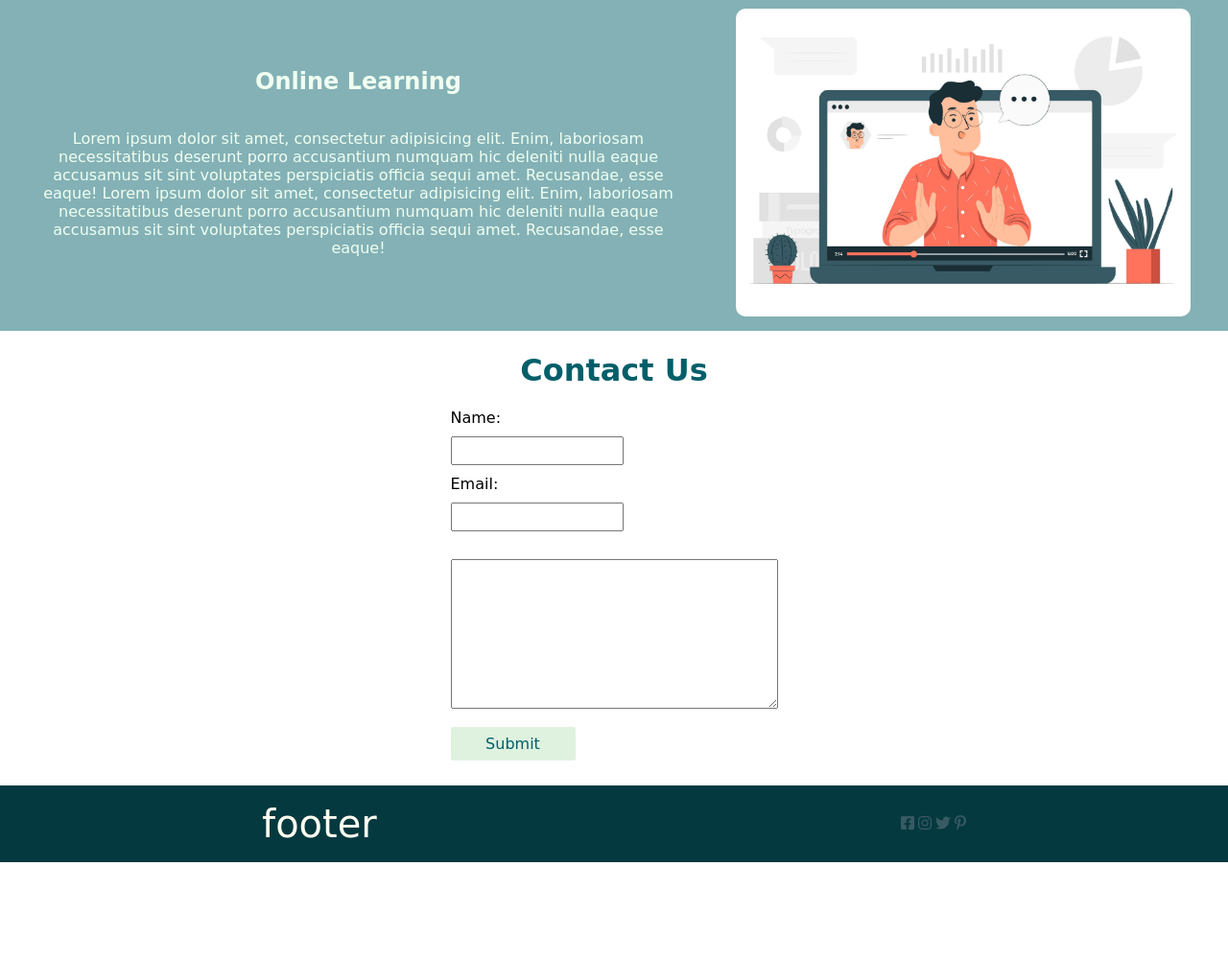
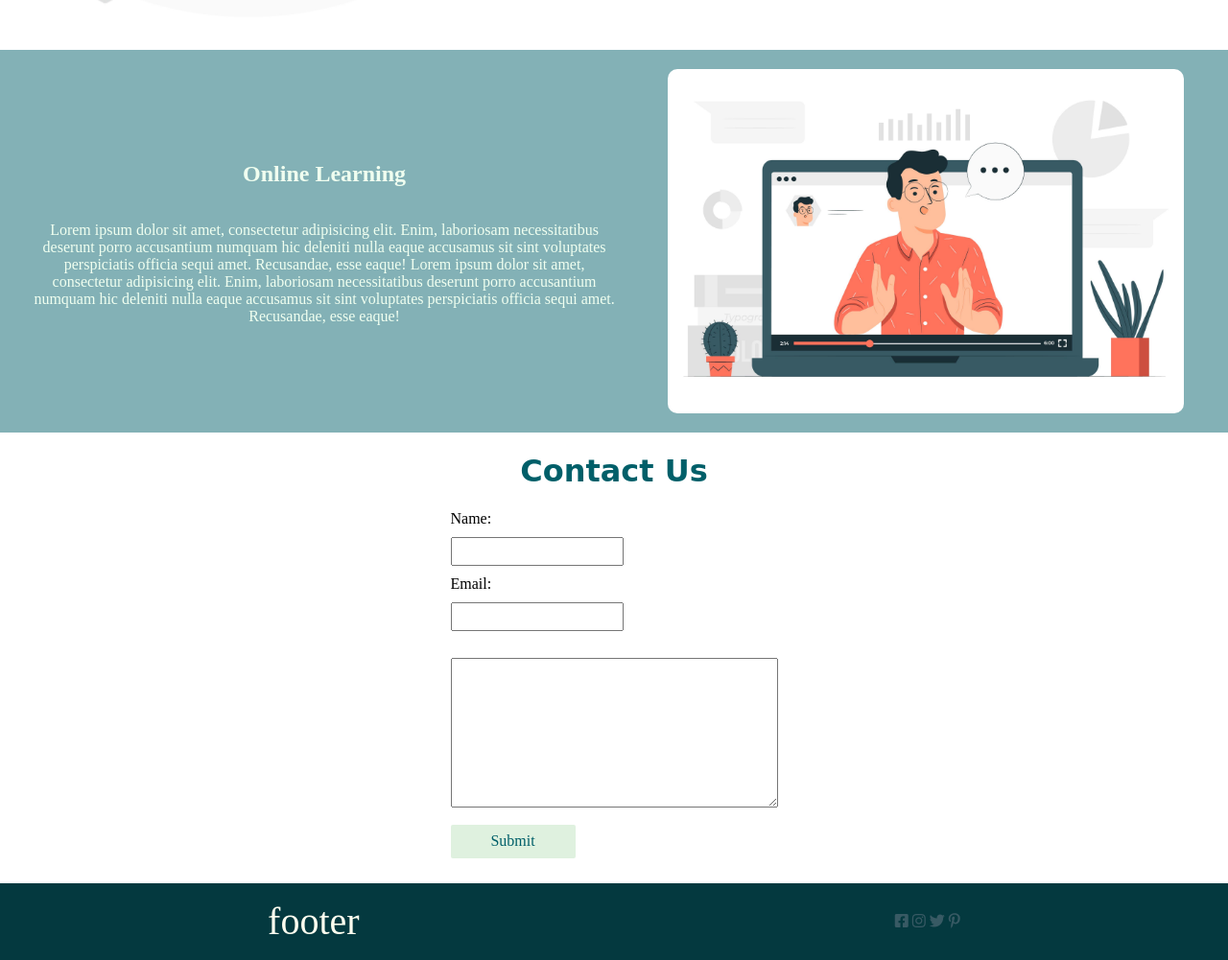
Before and after one commit to asteDen/jinonlinetutorial, a plain HTML site: page index.html in a window 1280 px wide. Shown: the part 526-1527 px from the top of the page at 96% size. Before the commit the page ends 1425 px from the top, so only its background shows below. Drawn offline with Linux system fonts and the light colour scheme.

Commit message:
Update style.css

```diff
--- a/style.css
+++ b/style.css
@@ -82,7 +82,7 @@ nav#navbar{
     align-items: center;
     justify-content: center;
     text-align: center;
-    font-family: 'WindSong', cursive;
+    font-family: 'WindSong';
  }
 
 /* SECOND SECTION OF THE PAGE */
@@ -105,7 +105,7 @@ nav#navbar{
     align-items: center;
     margin: 35px;
     text-align: center;
-    font-family: 'WindSong', cursive;
+    font-family: 'WindSong';
     color: honeydew;
 }
 
@@ -135,7 +135,7 @@ nav#navbar{
 
 }
 .message-us{
-    font-family: 'WindSong', cursive;
+    font-family: 'WindSong';
 }
 
 .message-us input.input{
@@ -154,7 +154,7 @@ nav#navbar{
     color: #005f69;
     border: 3px solid transparent;
     border-radius: 2px;
-    font-family: 'WindSong', cursive;
+    font-family: 'WindSong';
     font-size: 16px;
     transition: .2s;
 }
@@ -186,5 +186,5 @@ nav#navbar{
 #footer span p{
     font-size: 40px;
     margin: 0;
-    font-family: 'WindSong', cursive;
+    font-family: 'WindSong';
 }
```
